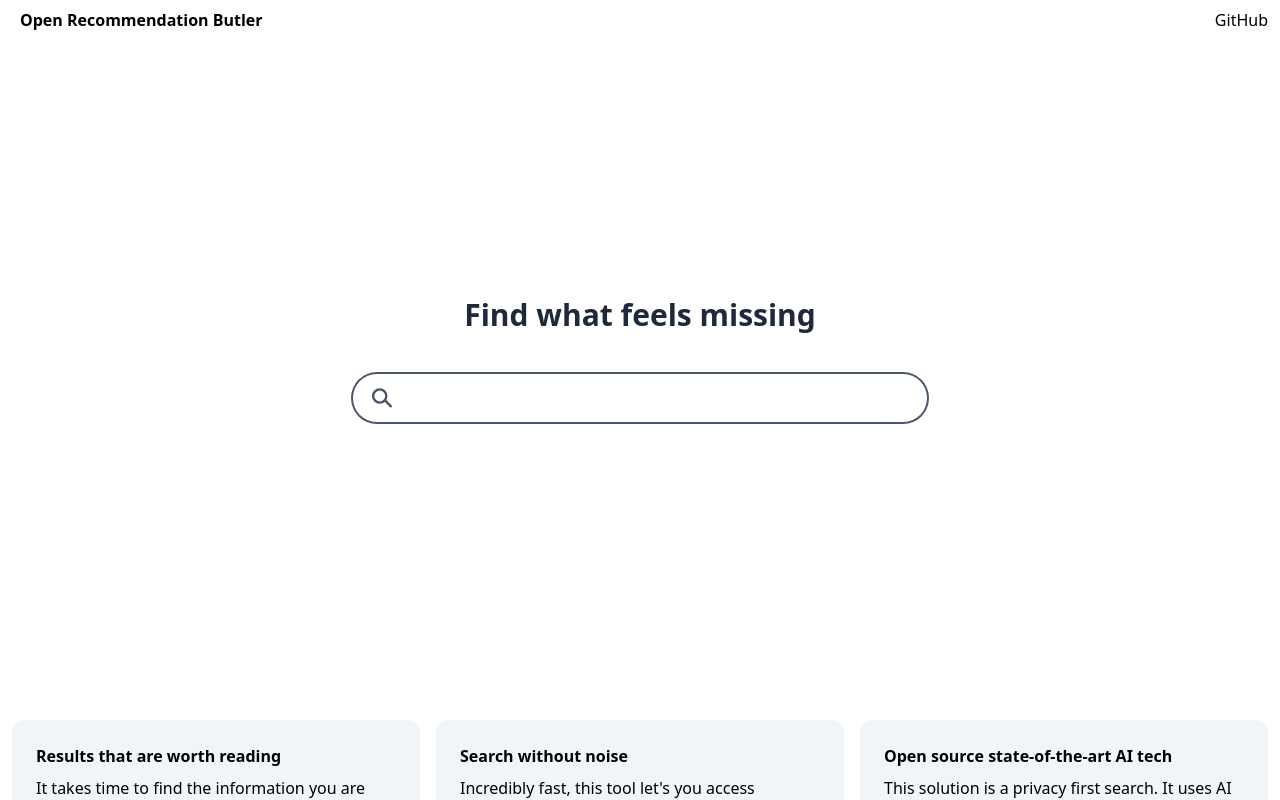
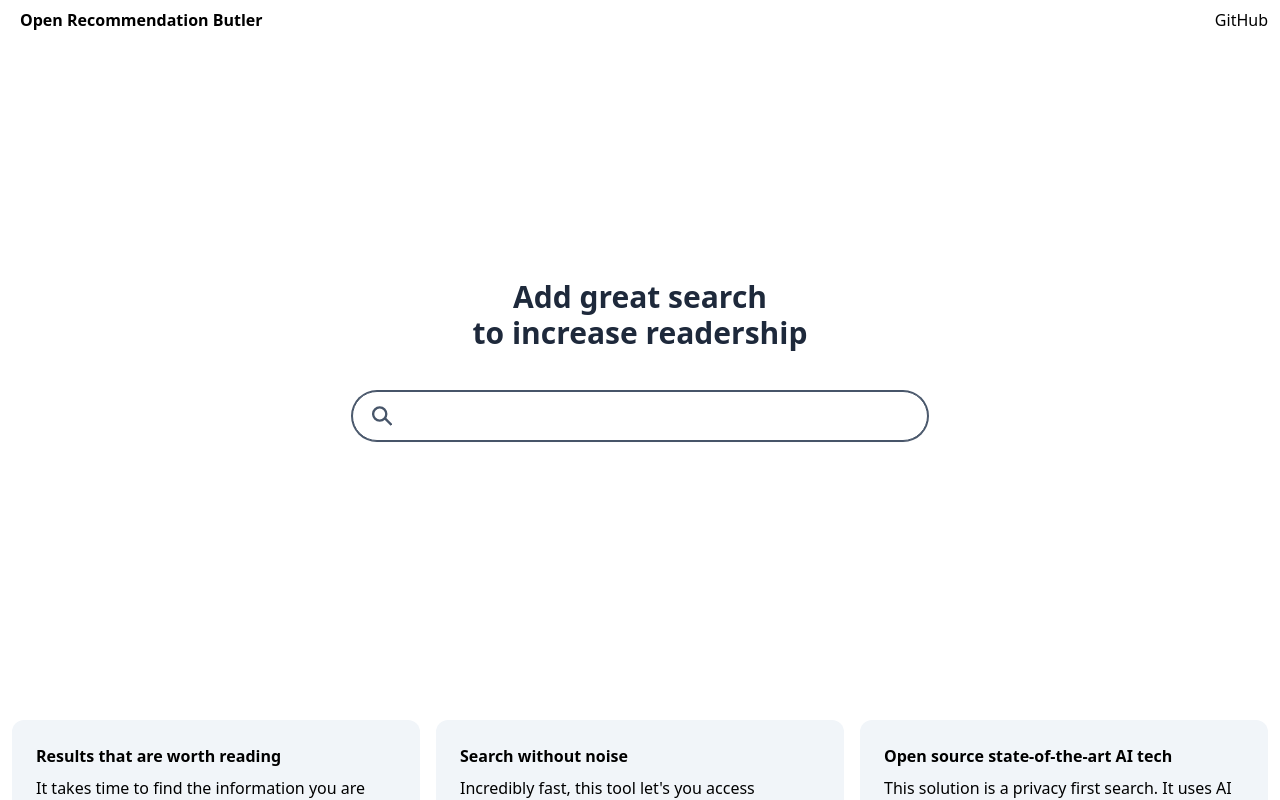
Before and after one commit to open-recommendation-butler/Frontend, a React (Create React App) app: page / in a window 1280 px wide. Shown: the top 800 px of the page. Built offline with nearby package versions, Linux system fonts and the light colour scheme.

Commit message:
Add new head tagline

```diff
--- a/src/pages/landingPage.js
+++ b/src/pages/landingPage.js
@@ -6,7 +6,7 @@ function LandingPage() {
     <>
       <div className="container mx-auto px-3 h-[90vh] flex">
         <div className='my-auto w-full'>
-          <h1 className="text-3xl font-bold text-center text-slate-800 mb-10">Find what feels missing</h1>
+          <h1 className="text-3xl font-bold text-center text-slate-800 mb-10">Add great search<br />to increase readership</h1>
           <div className="max-w-xl mx-auto">
             <SearchField autoFocus={true} />
           </div>
```
